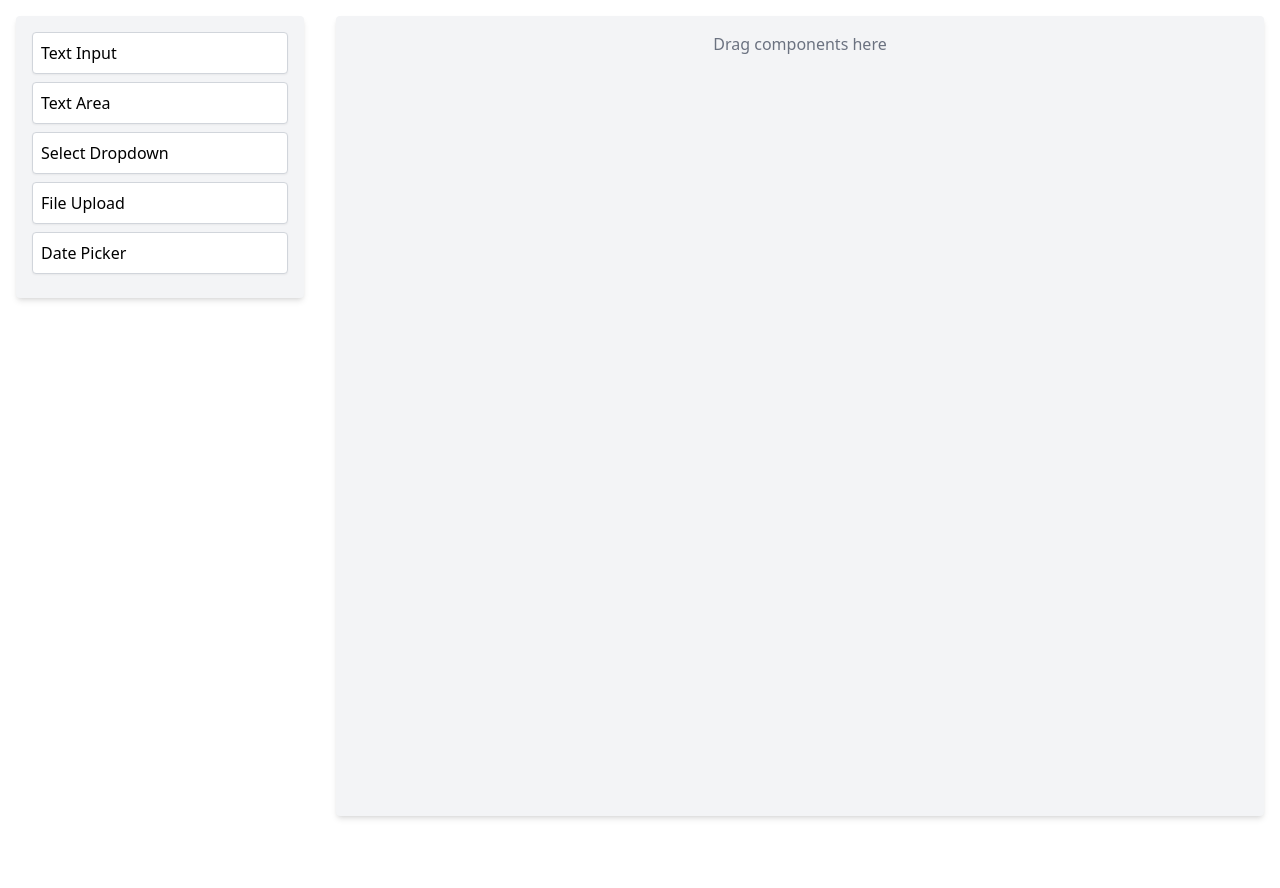
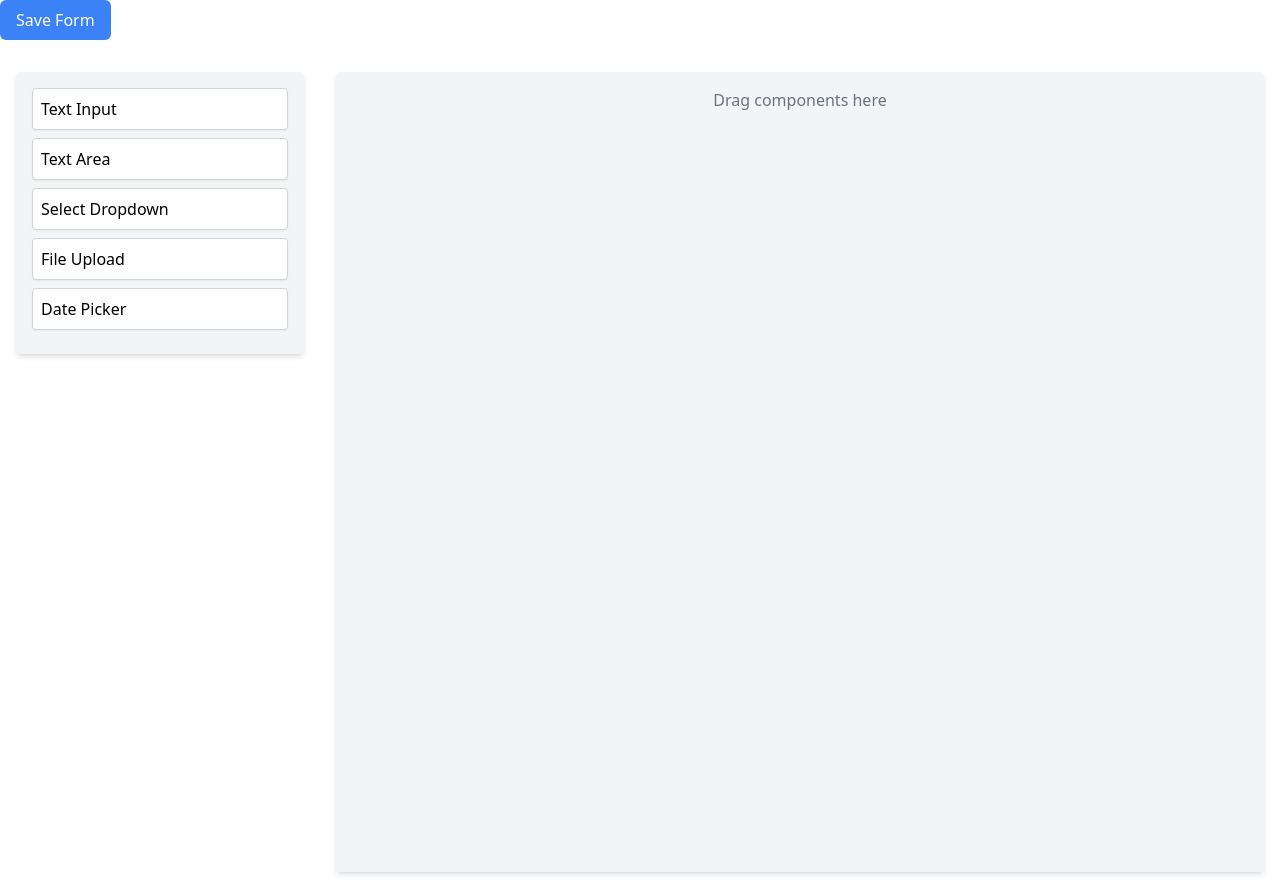
Before and after one commit to BravesDevs/fiyge-fe, a React (Vite) app: page / in a window 1280 px wide. Before the commit the page ends 832 px from the top, so only its background shows below. Built offline with nearby package versions, Linux system fonts and the light colour scheme.

Commit message:
API Integration - Save Form from Canvas

```diff
--- a/src/App.jsx
+++ b/src/App.jsx
@@ -1,11 +1,13 @@
 import { useState } from "react";
 import { DragDropContext, Droppable, Draggable } from "react-beautiful-dnd";
+import { useDropzone } from "react-dropzone"; // Import react-dropzone
+import axios from "axios";
 import PropertiesPanel from "./components/PropertiesPanel";
-import { useDropzone } from "react-dropzone"; // Import react-dropzone
 
 const App = () => {
   const [elements, setElements] = useState([]);
   const [currentEditingElement, setCurrentEditingElement] = useState(null);
+  const [isSaving, setIsSaving] = useState(false);
 
   const availableElements = [
     {
@@ -37,7 +39,6 @@ const App = () => {
       placeholder: "Upload a file",
       required: false,
     },
-
     {
       id: "date-picker",
       type: "date",
@@ -88,7 +89,46 @@ const App = () => {
     );
   };
 
+  // Function to generate a random form name
+  const generateFormName = () =>
+    `Form_${Math.random().toString(36).substring(2, 8)}`;
+
+  // Function to handle form save
+  const handleSaveForm = async () => {
+    setIsSaving(true);
+    const formName = generateFormName();
+
+    const payload = {
+      form_name: formName,
+      form_data: { elements },
+    };
+
+    try {
+      const response = await axios.post(
+        "http://localhost:3000/api/forms/save",
+        payload
+      );
+      alert(`Form saved successfully! Form ID: ${response.data.form._id}`);
+    } catch (error) {
+      console.error("Error saving form:", error);
+      alert("Failed to save form. Please try again.");
+    } finally {
+      setIsSaving(false);
+    }
+  };
+
   return (
+    <div>
+      <div className="mb-4">
+        <button
+          onClick={handleSaveForm}
+          className="px-4 py-2 bg-blue-500 text-white rounded-md"
+          disabled={isSaving}
+        >
+          {isSaving ? "Saving..." : "Save Form"}
+        </button>
+      </div>
+
       <DragDropContext onDragEnd={handleDragEnd}>
         <div className="flex">
           <div className="w-1/4 p-4">
@@ -241,6 +281,7 @@ const App = () => {
             </Droppable>
           </div>
         </div>
+      </DragDropContext>
 
       {currentEditingElement && (
         <PropertiesPanel
@@ -249,7 +290,7 @@ const App = () => {
           onClose={handleClosePanel}
         />
       )}
-    </DragDropContext>
+    </div>
   );
 };
 
--- a/src/components/FormBuilderCanvas.jsx
+++ b/src/components/FormBuilderCanvas.jsx
@@ -1,25 +1,91 @@
+import { useState } from "react";
 import { Droppable, Draggable } from "react-beautiful-dnd";
 import EditableFormElement from "./EditableFormElement";
+import axios from "axios";
 
-const FormBuilderCanvas = ({ elements, updateElement }) => (
+const FormBuilderCanvas = ({ elements, updateElement }) => {
+  const [isSaving, setIsSaving] = useState(false);
+
+  // Function to generate a random form name
+  const generateFormName = () =>
+    `Form_${Math.random().toString(36).substring(2, 8)}`;
+
+  // Function to handle form save
+  const handleSaveForm = async () => {
+    setIsSaving(true);
+    const formName = generateFormName();
+
+    const payload = {
+      form_name: formName,
+      form_data: { elements },
+    };
+
+    try {
+      const response = await axios.post(
+        "http://localhost:3000/api/forms/save",
+        payload
+      );
+      alert(`Form saved successfully! Form ID: ${response.data.form._id}`);
+    } catch (error) {
+      console.error("Error saving form:", error);
+      alert("Failed to save form. Please try again.");
+    } finally {
+      setIsSaving(false);
+    }
+  };
+
+  return (
+    <div style={{ border: "2px solid #e2e8f0", padding: "10px" }}>
+      <div
+        className="mb-4"
+        style={{ marginBottom: "16px", textAlign: "center" }}
+      >
+        <button
+          onClick={handleSaveForm}
+          className="px-4 py-2 bg-blue-500 text-white rounded-md"
+          disabled={isSaving}
+          style={{
+            padding: "10px 20px",
+            backgroundColor: "blue",
+            color: "white",
+            borderRadius: "8px",
+            cursor: isSaving ? "not-allowed" : "pointer",
+          }}
+        >
+          {isSaving ? "Saving..." : "Save Form"}
+        </button>
+      </div>
+
       <Droppable droppableId="canvas">
         {(provided) => (
           <div
             ref={provided.innerRef}
             {...provided.droppableProps}
             className="p-4 border border-dashed border-gray-400 rounded-md min-h-[300px] bg-gray-50"
+            style={{
+              padding: "16px",
+              border: "2px dashed gray",
+              borderRadius: "8px",
+              minHeight: "300px",
+              backgroundColor: "#f9fafb",
+            }}
           >
             {elements.length === 0 && (
               <p className="text-center text-gray-400">Drag components here</p>
             )}
             {elements.map((element, index) => (
-          <Draggable key={element.id} draggableId={element.id} index={index}>
+              <Draggable
+                key={element.id}
+                draggableId={element.id}
+                index={index}
+              >
                 {(provided) => (
                   <div
                     ref={provided.innerRef}
                     {...provided.draggableProps}
                     {...provided.dragHandleProps}
                     className="p-2"
+                    style={{ padding: "10px" }}
                   >
                     <EditableFormElement
                       element={element}
@@ -33,6 +99,8 @@ const FormBuilderCanvas = ({ elements, updateElement }) => (
           </div>
         )}
       </Droppable>
+    </div>
   );
+};
 
 export default FormBuilderCanvas;
```
Lines whose indentation alone changed are shown as unchanged.
